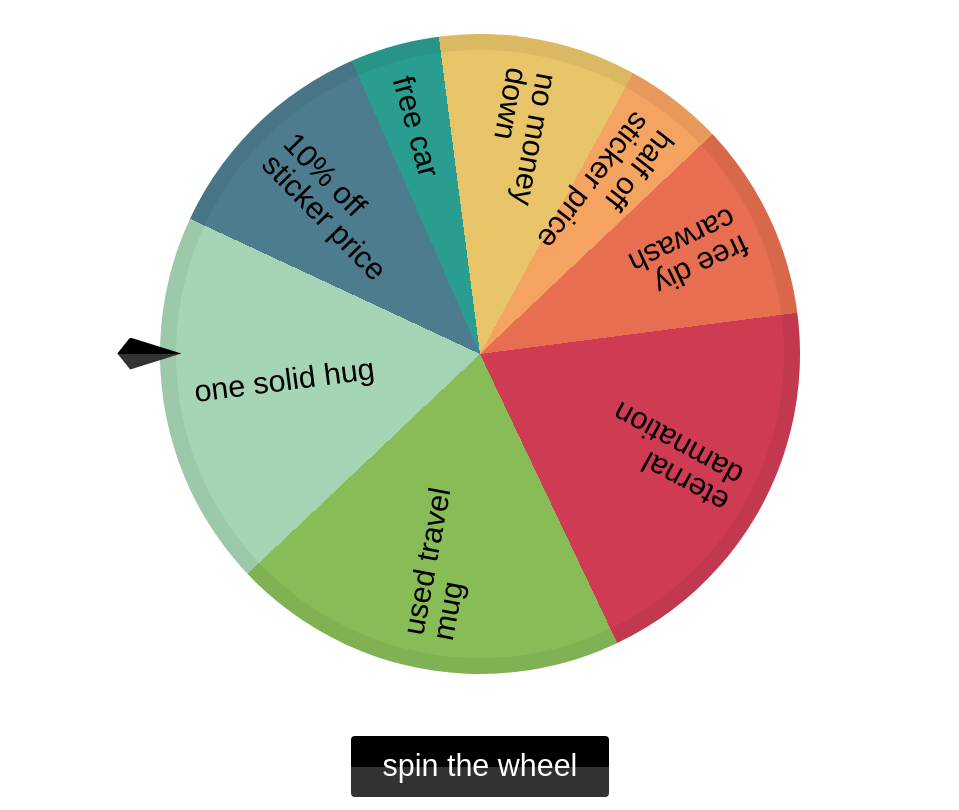
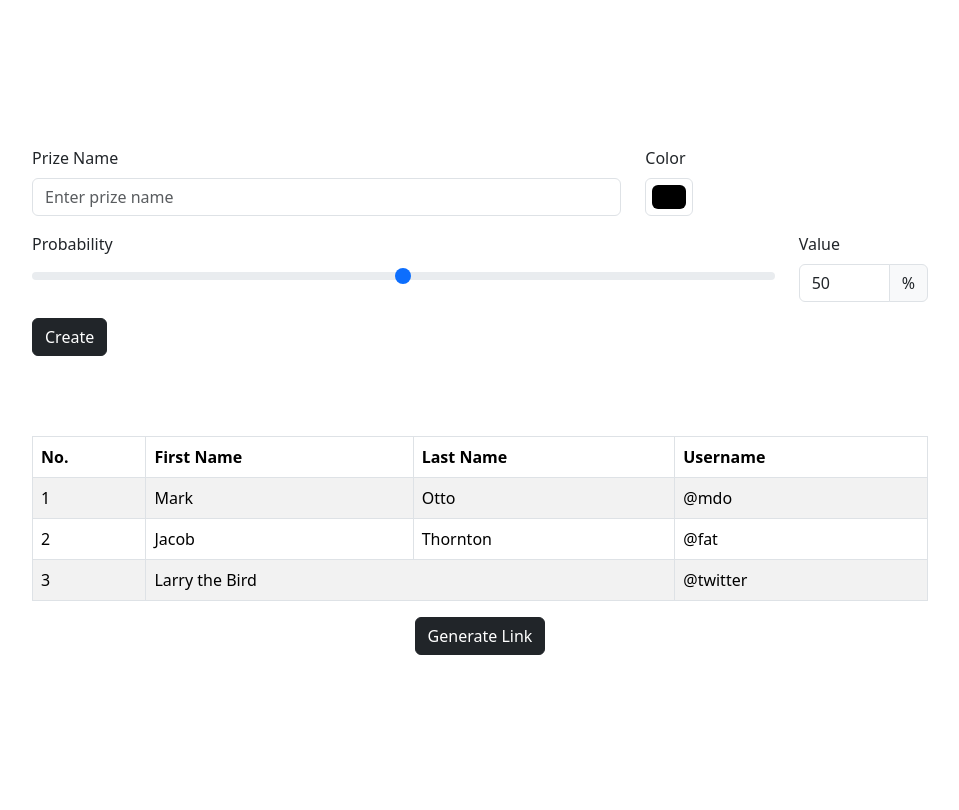
Before and after one commit to steffy-lo/spin-the-wheel, a React (Create React App) app: page /settings in a window 1280 px wide. Shown: the whole page, without its empty margins (160-1119 px from the left). Built offline with nearby package versions, Linux system fonts and the light colour scheme; a web font is replaced by a local one.

Commit message:
feat(spinner): add rigging functionality and settings page

```diff
--- a/src/App.tsx
+++ b/src/App.tsx
@@ -1,11 +1,15 @@
 import React from 'react';
-import Wheel from './components/wheel';
+import { BrowserRouter, Routes, Route } from "react-router-dom";
+import { Wheel, Settings } from './pages';
 
 function App() {
   return (
-    <div>
-      <Wheel />
-    </div>
+    <BrowserRouter>
+      <Routes>
+        <Route path="/" element={<Wheel />} />
+        <Route path="/settings" element={<Settings />} />
+      </Routes>
+    </BrowserRouter>
   );
 }
 
--- a/src/components/wheel/utils.ts
+++ /dev/null
@@ -1,5 +0,0 @@
-export const spinertia = (min: number, max: number) => {
-    min = Math.ceil(min);
-    max = Math.floor(max);
-    return Math.floor(Math.random() * (max - min + 1)) + min;
-};
--- a/src/index.tsx
+++ b/src/index.tsx
@@ -3,6 +3,7 @@ import ReactDOM from 'react-dom/client';
 import './index.css';
 import App from './App';
 import reportWebVitals from './reportWebVitals';
+import 'bootstrap/dist/css/bootstrap.min.css';
 
 const root = ReactDOM.createRoot(
   document.getElementById('root') as HTMLElement
--- /dev/null
+++ b/src/pages/index.tsx
@@ -0,0 +1,7 @@
+import Wheel from "./wheel";
+import Settings from "./settings";
+
+export {
+    Wheel,
+    Settings
+}
--- /dev/null
+++ b/src/pages/settings/components/CreatePrizeForm.tsx
@@ -0,0 +1,73 @@
+import { useEffect, useState, useRef, useCallback } from "react";
+import PropTypes, { InferProps } from 'prop-types';
+import Form from 'react-bootstrap/Form';
+import Button from 'react-bootstrap/Button';
+import Row from 'react-bootstrap/Row';
+import Col from 'react-bootstrap/Col';
+import InputGroup from 'react-bootstrap/InputGroup';
+
+function CreatePrizeForm({ prizes, setPrizes }: InferProps<typeof CreatePrizeForm.propTypes>) {
+
+    const [prizeName, setPrizeName] = useState<string>("");
+    const [color, setColor] = useState<string>("#000000");
+    const [probability, setProbability] = useState<string>("50");
+    const handleProbabilityChange = (event: React.ChangeEvent<HTMLInputElement>) => {
+        setProbability(event.target.value);
+    }
+    const createNewPrize = () => {
+        const newPrize = {
+            text: prizeName,
+            color,
+            probability
+        }
+        setPrizes([...prizes, newPrize])
+    }
+    return (
+        <Form className="create-prize-form">
+            <Row className="mb-3">
+                <Col sm={8}>
+                    <Form.Label>Prize Name</Form.Label>
+                    <Form.Control
+                        placeholder="Enter prize name"
+                        onChange={(event) => setPrizeName(event.target.value)}
+                    />
+                </Col>
+                <Col sm={4}>
+                    <Form.Label>Color</Form.Label>
+                    <Form.Control type="color"
+                        value={color}
+                        onChange={(event) => setColor(event.target.value)}
+                    />
+                </Col>
+            </Row>
+            <Row className="mb-3">
+                <Col sm={10}>
+                    <Form.Label>Probability</Form.Label>
+                    <Form.Range
+                        value={probability}
+                        onChange={handleProbabilityChange}
+                    />
+                </Col>
+                <Col sm={2}>
+                    <Form.Label>Value</Form.Label>
+                    <InputGroup>
+                        <Form.Control
+                            placeholder={probability}
+                            value={probability}
+                            onChange={handleProbabilityChange}
+                        />
+                        <InputGroup.Text>%</InputGroup.Text>
+                    </InputGroup>
+                </Col>
+            </Row>
+            <Button variant="dark" onClick={createNewPrize}>Create</Button>
+        </Form>
+    )
+}
+
+CreatePrizeForm.propTypes = {
+    prizes: PropTypes.array.isRequired,
+    setPrizes: PropTypes.func.isRequired
+}
+
+export default CreatePrizeForm;
--- /dev/null
+++ b/src/pages/settings/components/PrizeTable.tsx
@@ -0,0 +1,44 @@
+import { useEffect, useState, useRef, useCallback } from "react";
+import PropTypes, { InferProps } from 'prop-types';
+import Table from 'react-bootstrap/Table';
+
+function PrizeTable({ prizes, setPrizes }: InferProps<typeof PrizeTable.propTypes>) {
+    return (
+        <Table striped bordered hover>
+            <thead>
+                <tr>
+                    <th>No.</th>
+                    <th>First Name</th>
+                    <th>Last Name</th>
+                    <th>Username</th>
+                </tr>
+            </thead>
+            <tbody>
+                <tr>
+                    <td>1</td>
+                    <td>Mark</td>
+                    <td>Otto</td>
+                    <td>@mdo</td>
+                </tr>
+                <tr>
+                    <td>2</td>
+                    <td>Jacob</td>
+                    <td>Thornton</td>
+                    <td>@fat</td>
+                </tr>
+                <tr>
+                    <td>3</td>
+                    <td colSpan={2}>Larry the Bird</td>
+                    <td>@twitter</td>
+                </tr>
+            </tbody>
+        </Table>
+    )
+}
+
+PrizeTable.propTypes = {
+    prizes: PropTypes.array.isRequired,
+    setPrizes: PropTypes.func.isRequired
+}
+
+export default PrizeTable;
--- /dev/null
+++ b/src/pages/settings/index.tsx
@@ -0,0 +1,71 @@
+/** @jsxImportSource @emotion/react */
+import { useEffect, useState, useRef, useCallback } from "react";
+import Button from 'react-bootstrap/Button';
+import { AES, enc } from "crypto-js";
+import _ from "lodash";
+import './settings.css';
+import CreatePrizeForm from "./components/CreatePrizeForm";
+import PrizeTable from "./components/PrizeTable";
+
+function Settings() {
+    const [prizes, setPrizes] = useState([
+        {
+            text: "10% Off Sticker Price",
+            color: "hsl(197 30% 43%)",
+            probability: 11.5 // 41.4 deg
+        },
+        {
+            text: "Free Car",
+            color: "hsl(173 58% 39%)",
+            probability: 4.5 // 16.2 deg
+        },
+        {
+            text: "No Money Down",
+            color: "hsl(43 74% 66%)",
+            probability: 10 // 36 deg
+        },
+        {
+            text: "Half Off Sticker Price",
+            color: "hsl(27 87% 67%)",
+            probability: 5 // 18 deg
+        },
+        {
+            text: "Free DIY Carwash",
+            color: "hsl(12 76% 61%)",
+            probability: 10 // 36 deg
+        },
+        {
+            text: "Eternal Damnation",
+            color: "hsl(350 60% 52%)",
+            probability: 20 // 72 deg
+        },
+        {
+            text: "Used Travel Mug",
+            color: "hsl(91 43% 54%)",
+            probability: 20 // 72 deg
+        },
+        {
+            text: "One Solid Hug",
+            color: "hsl(140 36% 74%)",
+            probability: 20 // 72 deg
+        }
+    ]);
+
+    useEffect(() => {
+        const encryptedFlowQuery = AES.encrypt("prizeIndex=1", "FLOW_CONTEXT");
+        var decryptedFlowQuery = AES.decrypt(encryptedFlowQuery, "FLOW_CONTEXT");
+        var originalQuery = decryptedFlowQuery.toString(enc.Utf8);
+        console.log(originalQuery)
+
+    }, [])
+
+    return (
+        <div className="settings-page">
+            <CreatePrizeForm prizes={prizes} setPrizes={setPrizes} />
+            <PrizeTable prizes={prizes} setPrizes={setPrizes} />
+            <Button variant="dark">Generate Link</Button>
+        </div>
+    );
+}
+
+export default Settings;
--- /dev/null
+++ b/src/pages/settings/settings.css
@@ -0,0 +1,11 @@
+.settings-page {
+    display: flex;
+    justify-content: center;
+    align-items: center;
+    flex-direction: column;
+}
+
+.create-prize-form {
+    width: 70vw;
+    margin-bottom: 5rem;
+}
--- a/src/components/wheel/index.tsx
+++ b/src/pages/wheel/index.tsx
@@ -1,8 +1,9 @@
 /** @jsxImportSource @emotion/react */
 import { useEffect, useState, useRef, useCallback } from "react";
+import { AES, enc } from "crypto-js";
+import { getRiggedDegreeRotation, getSelectedSliceIndex, spinertia } from "./utils";
+import _ from "lodash";
 import './wheel.css';
-import { spinertia } from "./utils";
-import _ from "lodash";
 
 const prizes: Array<{ text: string, color: string, probability: number }> = [
     {
@@ -60,6 +61,7 @@ function Wheel() {
     const [rotation, setRotation] = useState<number>(0);
     const [tickerAnim, setTickerAnim] = useState<number>(0);
     const [prizeNodes, setPrizeNodes] = useState<NodeListOf<Element>>();
+    const [riggedPrizeIndex, setRiggedPrizeIndex] = useState<number>(0);
 
     const createPrizeNodes = useCallback(() => {
         if (spinner.current === null) return;
@@ -90,20 +92,6 @@ function Wheel() {
         });
     }, []);
 
-    const getSelectedSliceIndex = (rotation: number) => {
-        let selectedIndex = prizes.length - 1;
-        let i = selectedIndex;
-        let cumulativeRotation = 0;
-        while (rotation > cumulativeRotation + 360 * prizes[i].probability / 100) {
-            cumulativeRotation += 360 * prizes[i].probability / 100
-            selectedIndex -= 1;
-            i--;
-            if (i === 0) break;
-
-        }
-        return selectedIndex;
-    }
-
     const runTickerAnimation = () => {
         if (spinner.current === null || ticker.current === null) return;
         const spinnerStyles = window.getComputedStyle(spinner.current)
@@ -115,7 +103,7 @@ function Wheel() {
         if (rad < 0) rad += (2 * Math.PI);
 
         const angle = Math.round(rad * (180 / Math.PI));
-        const slice = getSelectedSliceIndex(angle);
+        const slice = getSelectedSliceIndex(prizes, angle);
 
         if (currentSlice !== slice) {
             ticker.current.style.animation = "none";
@@ -136,7 +124,7 @@ function Wheel() {
         trigger.current.focus();
         const rotate = rotation % 360;
         setRotation(rotate);
-        const selectedIndex = getSelectedSliceIndex(rotate);
+        const selectedIndex = getSelectedSliceIndex(prizes, rotate);
         prizeNodes?.[selectedIndex].classList.add(selectedClass);
         wheel.current.classList.remove(spinClass);
         spinner.current.style.setProperty("--rotate", rotate.toString());
@@ -149,7 +137,7 @@ function Wheel() {
             wheel.current === null ||
             prizeNodes === undefined) return;
         trigger.current.disabled = true;
-        const rotate = Math.floor(Math.random() * 360 + spinertia(2000, 5000));
+        const rotate = spinertia(10, 15) - getRiggedDegreeRotation(prizes, riggedPrizeIndex);
         setRotation(rotate);
         prizeNodes.forEach((prize) => prize.classList.remove(selectedClass));
         wheel.current.classList.add(spinClass);
@@ -163,6 +151,12 @@ function Wheel() {
         if (wheel.current === null || spinner.current === null) return;
         createPrizeNodes();
         setPrizeNodes(wheel.current.querySelectorAll(".prize"));
+
+        const encryptedFlowQuery = AES.encrypt("prizeIndex=1", "FLOW_CONTEXT");
+        var decryptedFlowQuery = AES.decrypt(encryptedFlowQuery, "FLOW_CONTEXT");
+        var originalQuery = decryptedFlowQuery.toString(enc.Utf8);
+        console.log(encryptedFlowQuery, originalQuery)
+
     }, [wheel, spinner, createPrizeNodes])
 
     return (
--- /dev/null
+++ b/src/pages/wheel/utils.ts
@@ -0,0 +1,36 @@
+import _ from 'lodash'
+
+// Generates a random value of rotation between min and max no. of rotations, inclusive
+const spinertia = (min: number, max: number) => {
+    return (Math.floor(Math.random() * (max - min + 1)) + min) * 360;
+};
+
+// @params
+// - rotation: degree rotation between 0 and 359
+const getSelectedSliceIndex = (prizes: Array<{ text: string, color: string, probability: number }>, rotation: number) => {
+    let selectedIndex = prizes.length - 1;
+    let i = selectedIndex;
+    let cumulativeRotation = 0;
+    while (rotation > cumulativeRotation + 360 * prizes[i].probability / 100) {
+        cumulativeRotation += 360 * prizes[i].probability / 100;
+        selectedIndex -= 1;
+        i--;
+        if (i === 0) break;
+
+    }
+    return selectedIndex;
+}
+
+const getRiggedDegreeRotation = (prizes: Array<{ text: string, color: string, probability: number }>, riggedSliceIndex: number) => {
+    // Get the cumulative probability up to slice before riggedSliceIndex and riggedSliceIndex
+    // The two numbers will be used to calculate the min/max degree the ticker can land
+    const min = _.sum(prizes.slice(0, riggedSliceIndex).map(prize => prize.probability));
+    const max = min + prizes[riggedSliceIndex].probability
+    return spinertia(min, max) / 100
+}
+
+export {
+    spinertia,
+    getSelectedSliceIndex,
+    getRiggedDegreeRotation
+}
```
Also changed, not shown: package.json (+7 -0 lines), src/pages/wheel/wheel.css (renamed from src/components/wheel/wheel.css), 1 other file (tests, documents, lock files or other folders).
